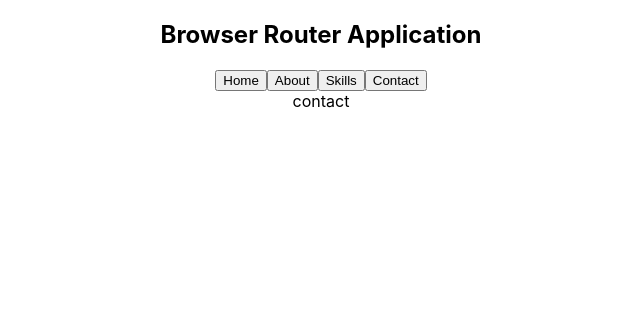
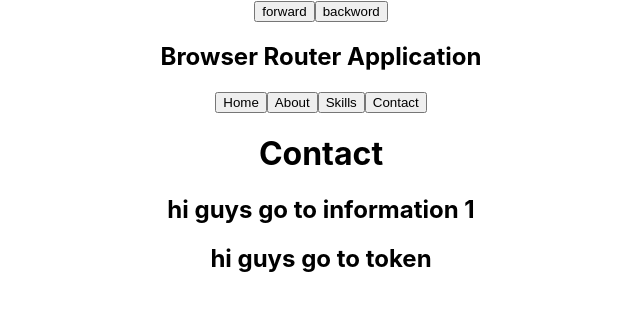
Before and after one commit to Poorneshcoder/React-Routes, a React (Create React App) app: page /contact/1 in a window 1280 px wide. Shown: the top 310 px of the page, without its empty margins (319-959 px from the left). Built offline with nearby package versions, Linux system fonts and the light colour scheme.

Commit message:
second_commit

```diff
--- a/src/App.js
+++ b/src/App.js
@@ -11,6 +11,10 @@
   const history = useHistory();
   return (
     <div className="App">
+      <div>
+        <button onClick={()=>history.goForward()} >forward</button>
+        <button onClick={()=>history.goBack()} >backword</button>
+      </div>
       <h2>Browser Router Application</h2>
 
       <div className='nav-btn'>
@@ -34,7 +38,7 @@
         </button>
 
         <button
-        onClick={()=>history.push("/contact")}
+        onClick={()=>history.push("/contact/")}
         >
           Contact
         </button>
@@ -50,7 +54,7 @@
           <About />
         </Route>
 
-        <Route path='/contact'>
+        <Route path='/contact/:id'>
           <Contact />
         </Route>
 
--- a/src/Pages/Contact.js
+++ b/src/Pages/Contact.js
@@ -1,8 +1,14 @@
 import React from "react";
+import { useParams } from "react-router-dom/cjs/react-router-dom.min";
 
 const Contact = () => {
+    const {id, token} = useParams();
     return(
-        <div>contact</div>
+        <div>
+            <h1>Contact</h1>
+            <h2>hi guys go to information {id}</h2>
+            <h2>hi guys go to token {token}</h2>
+        </div>
     )
 }
 
--- a/src/Pages/Home.js
+++ b/src/Pages/Home.js
@@ -1,9 +1,29 @@
-import React from "react";
+import React, { useEffect, useState } from "react";
+import { useHistory } from "react-router-dom/cjs/react-router-dom.min";
 
 const Home = () => {
+    const [students, setStudents] = useState([]);
+    const history = useHistory();
+    useEffect(()=>{
+        const getUserDetails = async () => {
+            const response = await fetch('https://63f9eb78897af748dcc59d23.mockapi.io/students',{
+                method: "GET"
+            });
+            const data = await response.json();
+            setStudents(data);
+        }
+        getUserDetails();
+    },[])
     return(
-        <div>
-            Home
+        <div >
+            {students.map((stud, idx)=>
+                <div key={idx}>
+                    <h1>{stud.name}</h1>
+                    <button
+                    onClick={()=>history.push(`/contact/${stud.id}`)}
+                    >Details</button>
+                </div>
+            )}
         </div>
     )
 }
```
